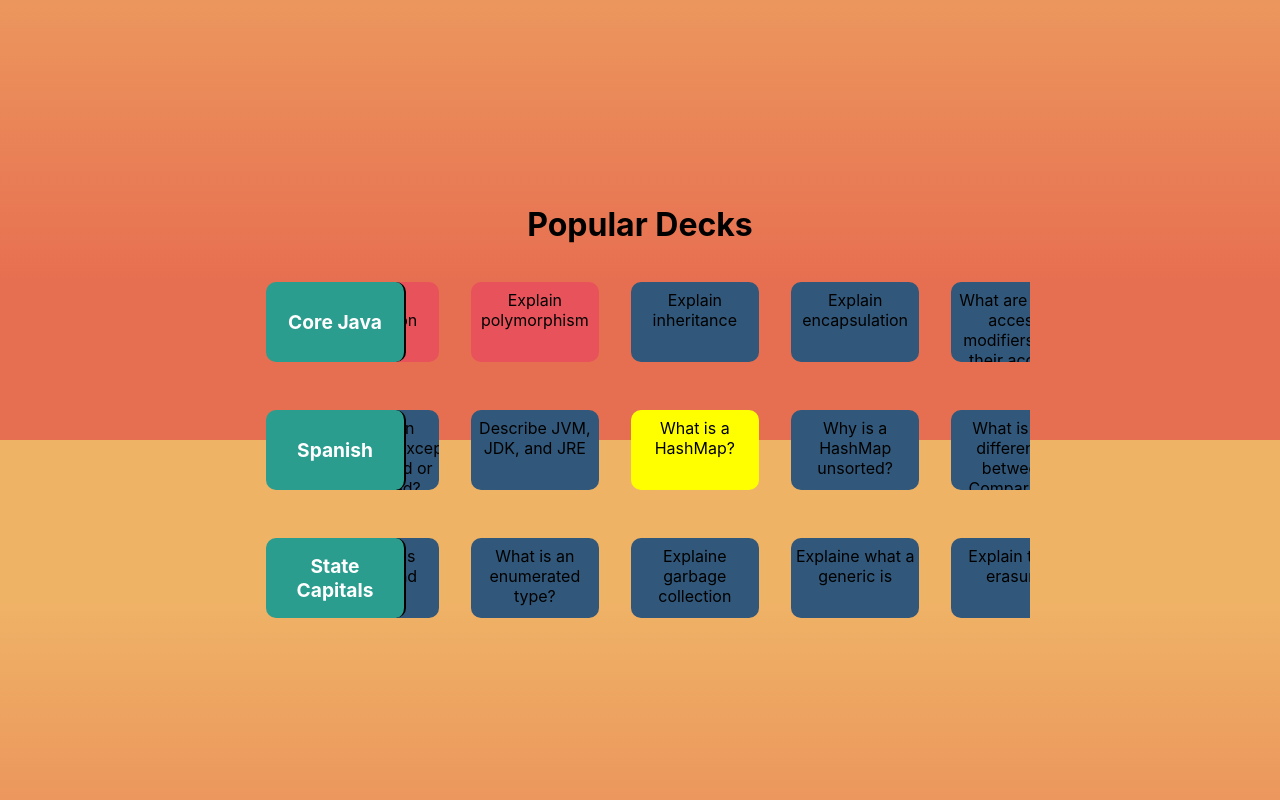
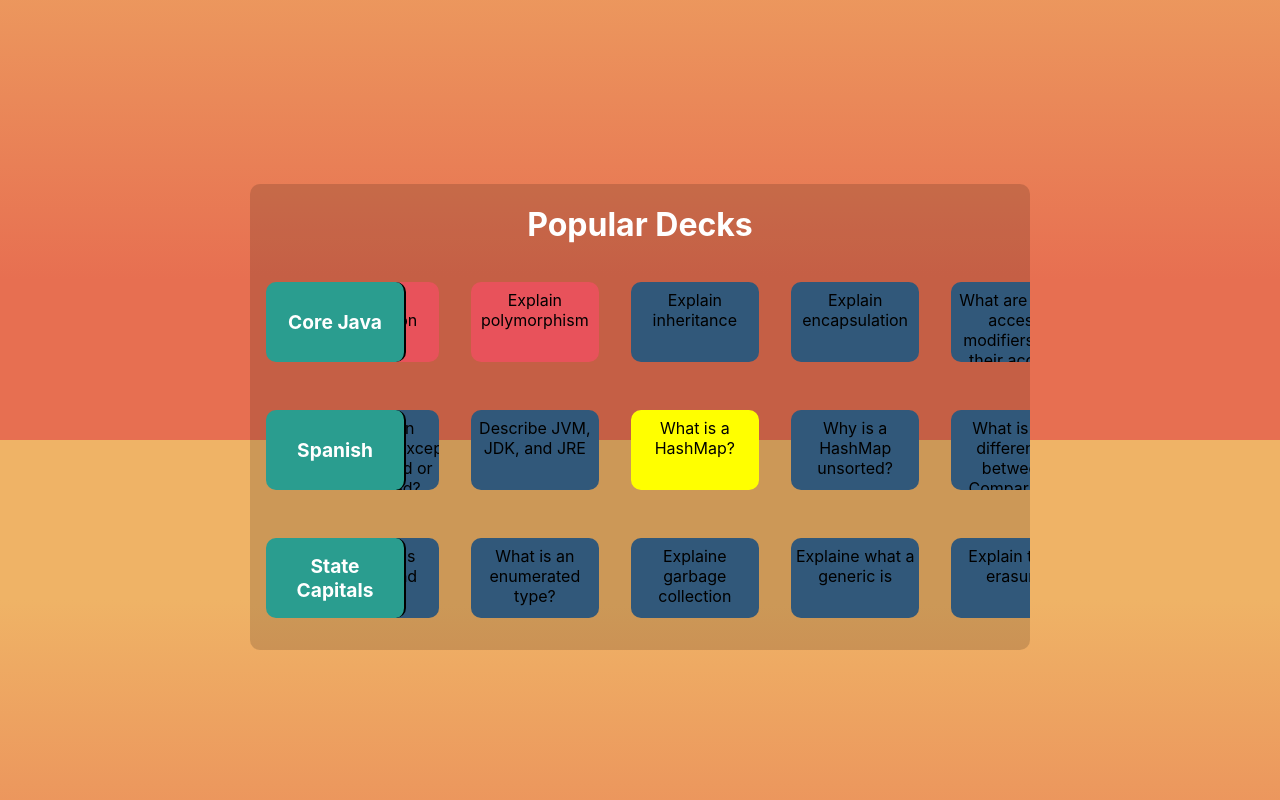
Before and after one commit to michael-mcmasters/Notecards, a React (Create React App) app: page / in a window 1280 px wide. Shown: the part 360-1160 px from the top of the page. Built offline with nearby package versions, Linux system fonts and the light colour scheme.

Commit message:
Add background color to popular decks section and hover colors

```diff
--- a/src/components/homepagetwo/PopularDecks.js
+++ b/src/components/homepagetwo/PopularDecks.js
@@ -83,11 +83,12 @@ const HomePage2 = () => {
 
 const Wrapper = styled.div`
   max-width: 60rem;
-  /* border: 1px solid yellow; */
+  background-color: rgba(1, 1, 1, 0.15);
+  border-radius: 10px;
 `;
 
 const Header = styled.h1`
-
+  color: white;
 `;
 
 const DeckRow = styled.div`
@@ -119,7 +120,6 @@ const DeckName = styled.div`
   font-weight: bold;
   color: white;
 
-  /* border: 1px solid yellow; */
   background-color: ${props => props.theme.btnBG};
   border-right: 2px solid black;
   border-radius: 10px;
```
